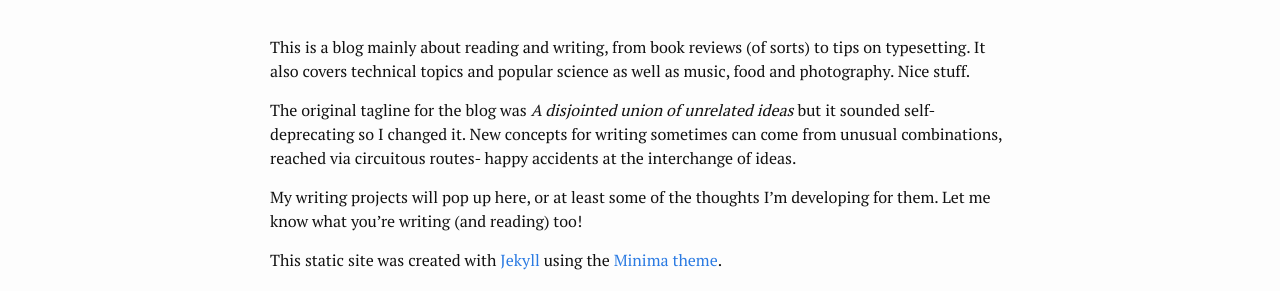
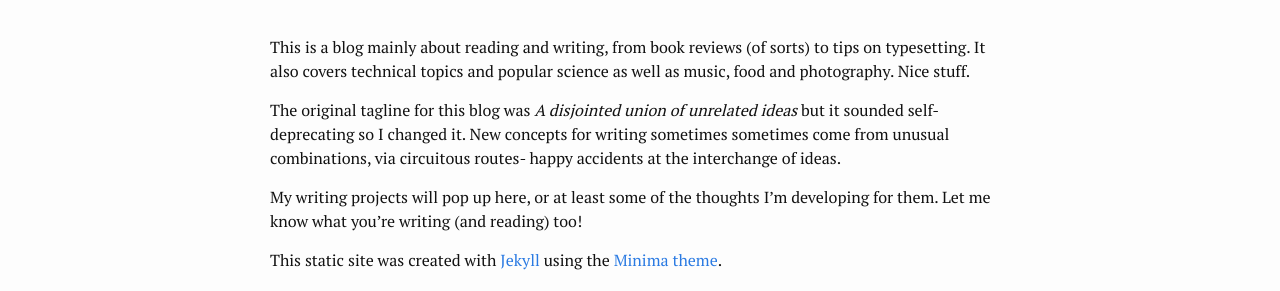
Before and after one commit to marcusphelan/marcusphelan.github.io, a Jekyll site: the page built from about.md, in a window 1280 px wide. Shown: the part 163-454 px from the top of the page. Built offline with Jekyll 4.4.1, drawn with Linux system fonts in a browser that asks for light colours; nearby versions of some CDN libraries.

Commit message:
Update about.md

```diff
--- a/about.md
+++ b/about.md
@@ -7,7 +7,7 @@
 
 This is a blog mainly about reading and writing, from book reviews (of sorts) to tips on typesetting. It also covers technical topics and popular science as well as music, food and photography. Nice stuff.
 
-The original tagline for the blog was _A disjointed union of unrelated ideas_ but it sounded self-deprecating so I changed it. New concepts for writing sometimes can come from unusual combinations, reached via circuitous routes- happy accidents at the interchange of ideas.
+The original tagline for this blog was _A disjointed union of unrelated ideas_ but it sounded self-deprecating so I changed it. New concepts for writing sometimes sometimes come from unusual combinations, via circuitous routes- happy accidents at the interchange of ideas.
 
 My writing projects will pop up here, or at least some of the thoughts I'm developing for them. Let me know what you're writing (and reading) too!
 
```
